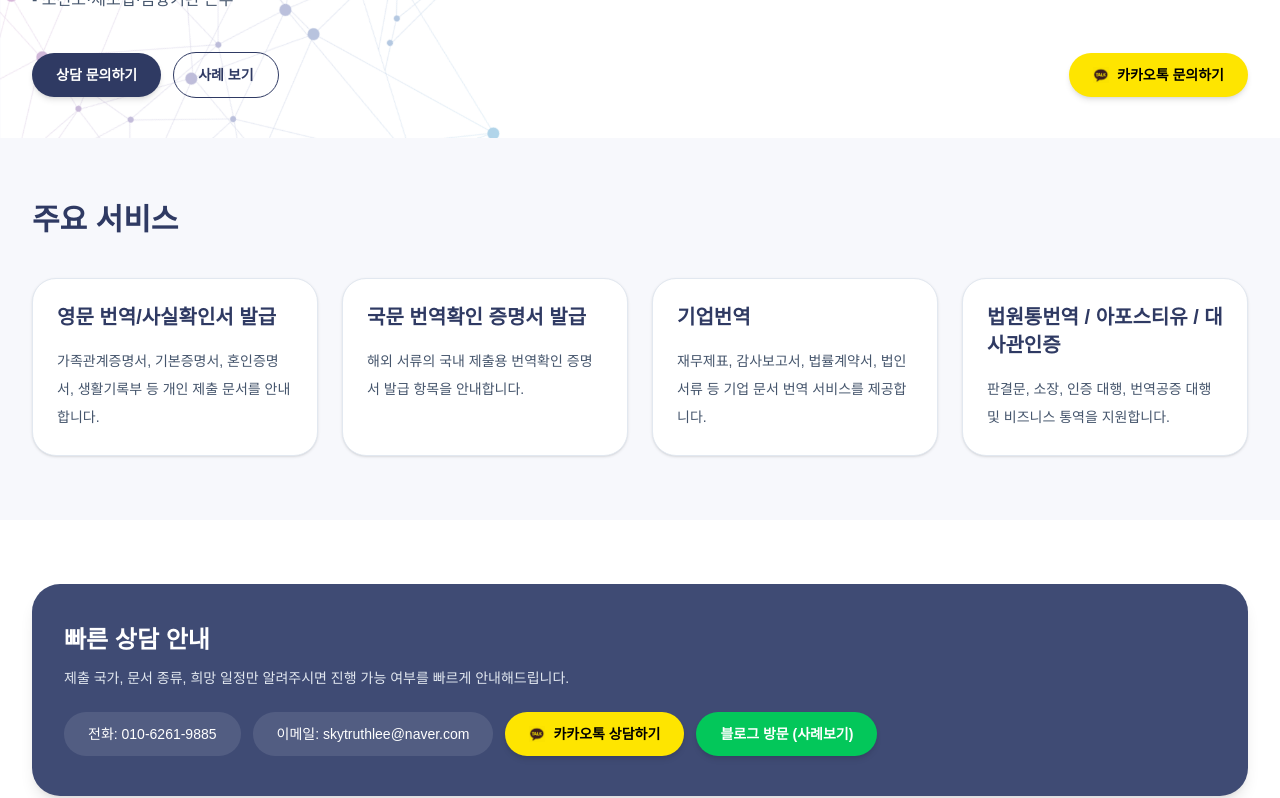
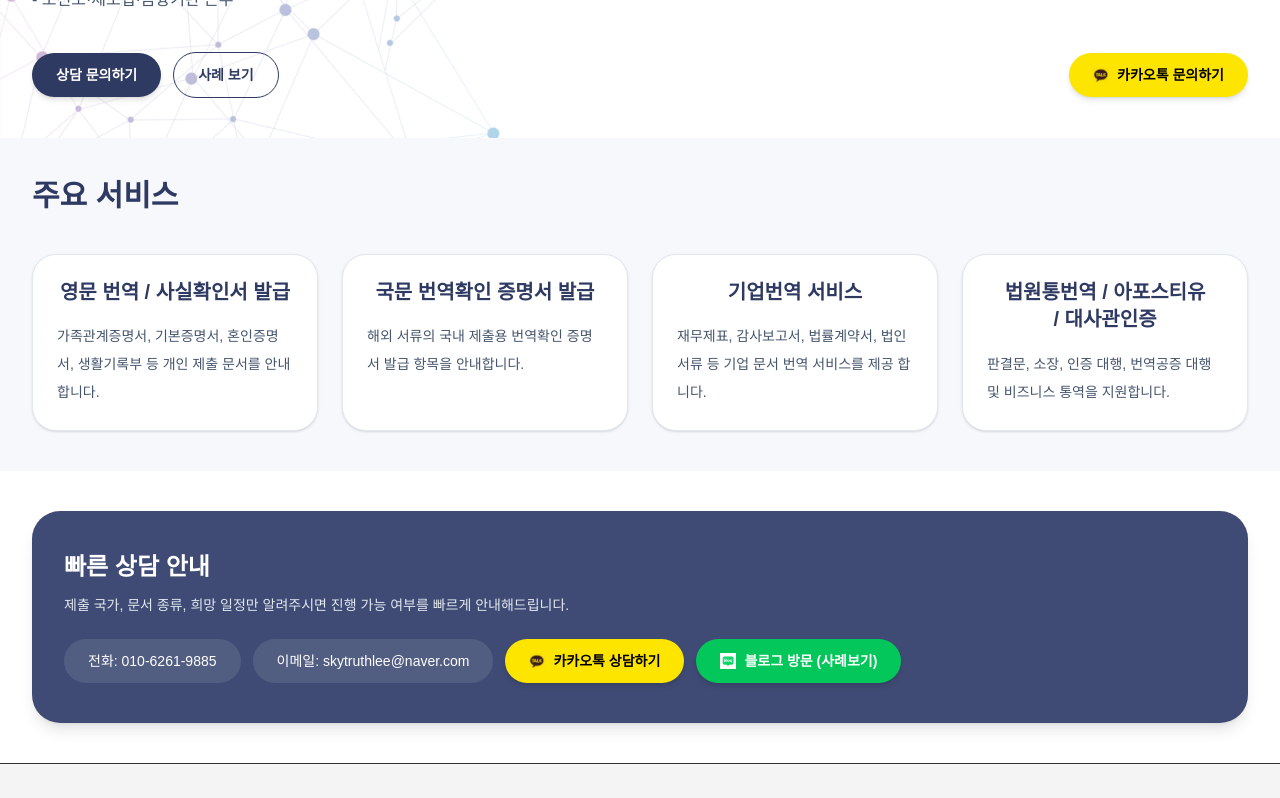
Before and after one commit to loveautumnsky1007-lab/jin-translation, a Next.js app: page / in a window 1280 px wide. Shown: the part 540-1338 px from the top of the page. Built offline with nearby package versions, Linux system fonts and the light colour scheme.

Commit message:
메뉴링크추가

```diff
--- a/app/page.tsx
+++ b/app/page.tsx
@@ -21,13 +21,15 @@ export default function Home() {
                   행정안전부 공인 · 대한외국어번역행정사협회
                 </span>
               </div>
-              <p className="mb-4 inline-block rounded-full bg-white px-4 py-1 text-sm font-medium text-[#3f4b74] shadow-sm">
-                번역 · 공증 · 아포스티유 · 대사관인증
+              <p className="mb-4 inline-block rounded-full bg-[#ccd4eb] px-6 py-1 text-sm font-medium text-[#3f4b74] shadow-sm">
+                당일번역 · 급행번역 · 익일수령
               </p>
               <h1 className="text-3xl font-bold leading-tight text-[#2f3a63] sm:text-4xl lg:text-5xl">
+
                 정확하고 신속한
                 <br />
                 번역/인증 서비스를 제공합니다
+
               </h1>
               <p className="mt-6 text-base leading-7 text-slate-600 sm:text-lg sm:leading-8">
                 개인 문서부터 기업 문서까지, 제출 목적에 맞는 번역과 확인서 발급,
@@ -79,46 +81,64 @@ export default function Home() {
           </div>
         </section>
 
-        <section id="services" className="mx-auto max-w-7xl px-6 py-16 lg:px-8">
+        <section id="services" className="mx-auto max-w-7xl px-6 py-10 lg:px-8">
           <div className="mb-10">
             <h2 className="text-3xl font-bold text-[#2f3a63]">주요 서비스</h2>
-            <p className="mt-3 text-slate-600">
-            </p>
           </div>
 
           <div className="grid gap-6 md:grid-cols-2 xl:grid-cols-4">
             {[
               {
-                title: "영문 번역/사실확인서 발급",
+                title: "영문 번역 / 사실확인서 발급",
                 desc: "가족관계증명서, 기본증명서, 혼인증명서, 생활기록부 등 개인 제출 문서를 안내합니다.",
+                link: "https://blog.naver.com/PostList.nhn?blogId=skytruthlee&from=postList&categoryNo=22",
+
               },
               {
                 title: "국문 번역확인 증명서 발급",
                 desc: "해외 서류의 국내 제출용 번역확인 증명서 발급 항목을 안내합니다.",
+                link: "https://blog.naver.com/PostList.nhn?blogId=skytruthlee&from=postList&categoryNo=22",
+
               },
               {
-                title: "기업번역",
-                desc: "재무제표, 감사보고서, 법률계약서, 법인 서류 등 기업 문서 번역 서비스를 제공합니다.",
+                title: "기업번역 서비스",
+                desc: "재무제표, 감사보고서, 법률계약서, 법인 서류 등 기업 문서 번역 서비스를 제공 합니다.",
+                link: "https://blog.naver.com/PostList.naver?blogId=skytruthlee&from=postList&categoryNo=10",
+
               },
               {
-                title: "법원통번역 / 아포스티유 / 대사관인증",
+                title: (
+                  <>
+                    법원통번역 / 아포스티유 <br />
+                    / 대사관인증
+                  </>
+                ),
                 desc: "판결문, 소장, 인증 대행, 번역공증 대행 및 비즈니스 통역을 지원합니다.",
+                link: "https://blog.naver.com/PostList.naver?blogId=skytruthlee&from=postList&categoryNo=27",
+
               },
-            ].map((item) => (
-              <div
-                key={item.title}
-                className="rounded-[24px] border border-slate-200 bg-white p-6 shadow-sm transition hover:-translate-y-1 hover:shadow-lg"
+            ].map((item, idx) => (
+              <a
+                key={idx}
+                href={item.link}
+                target="_blank"
+                rel="noopener noreferrer"
+                className="block rounded-[24px] border border-slate-200 bg-white p-6 text-center shadow-sm transition hover:-translate-y-1 hover:shadow-lg cursor-pointer"
               >
+                <h3 className="text-xl font-bold text-[#2f3a63] leading-snug">
+                  {item.title}
+                </h3>
 
-                <h3 className="text-xl font-bold text-[#2f3a63]">{item.title}</h3>
-                <p className="mt-4 text-sm leading-7 text-slate-600">{item.desc}</p>
-              </div>
+                <p className="mt-4 text-left text-sm leading-7 text-slate-600">
+                  {item.desc}
+                </p>
+              </a>
             ))}
           </div>
         </section>
 
         <section id="contact" className="bg-white">
-          <div className="mx-auto max-w-7xl px-6 py-16 lg:px-8">
+          <div className="mx-auto max-w-7xl px-6 py-10 lg:px-8">
             <div className="rounded-[28px] bg-[#3f4b74] px-8 py-10 text-white shadow-lg">
               <h2 className="text-2xl font-bold">빠른 상담 안내</h2>
               <p className="mt-3 text-sm text-slate-200">
@@ -153,6 +173,11 @@ export default function Home() {
                   rel="noopener noreferrer"
                   className="inline-flex items-center justify-center rounded-full bg-[#03C75A] px-6 py-3 font-semibold text-white shadow-md transition hover:brightness-90"
                 >
+                  <img
+                    src="/naver.png"
+                    alt="블로그 방문"
+                    className="mr-2 h-4 w-4 object-contain"
+                  />
                   블로그 방문 (사례보기)
                 </a>
               </div>
--- a/components/Header.tsx
+++ b/components/Header.tsx
@@ -5,38 +5,90 @@ import { useState } from "react";
 const menuItems = [
   {
     title: "영문 번역/사실확인서",
+    link: "https://blog.naver.com/PostList.nhn?blogId=skytruthlee&from=postList&categoryNo=22",
     children: [
-      "가족/기본/혼인 증명서",
-      "생활기록부/성적증명서",
-      "납세증명/금융거래내역 자료",
-      "아포스티유 서류",
+      {
+        name: "가족/기본/혼인 증명서",
+        link: "https://blog.naver.com/PostSearchList.naver?blogId=skytruthlee&categoryNo=0&SearchText=%EA%B0%80%EC%A1%B1&orderBy=date&range=all",
+      },
+      {
+        name: "생활기록부/성적증명서",
+        link: "https://blog.naver.com/PostSearchList.naver?blogId=skytruthlee&categoryNo=0&SearchText=%EC%83%9D%ED%99%9C&orderBy=date&range=all",
+      },
+      {
+        name: "납세증명/금융거래내역 자료",
+        link: "https://blog.naver.com/PostSearchList.naver?blogId=skytruthlee&categoryNo=0&SearchText=%EA%B8%88%EC%9C%B5&orderBy=date&range=all",
+      },
+      {
+        name: "아포스티유 서류",
+        link: "https://blog.naver.com/PostSearchList.naver?blogId=skytruthlee&categoryNo=0&SearchText=%EC%95%84%ED%8F%AC%EC%8A%A4%ED%8B%B0%EC%9C%A0&orderBy=date&range=all",
+      },
     ],
   },
   {
     title: "국문 번역확인 증명서",
+    link: "https://blog.naver.com/PostList.nhn?blogId=skytruthlee&from=postList&categoryNo=22",
     children: [
-      "해외아포스티유 서류",
-      "해외 학위증",
-      "해외 출생증명서/사망증명서",
-      "해외세무 자료/해외법률 자료",
+      {
+        name: "해외아포스티유 서류",
+        link: "https://blog.naver.com/PostSearchList.naver?blogId=skytruthlee&categoryNo=0&SearchText=%EC%95%84%ED%8F%AC%EC%8A%A4%ED%8B%B0%EC%9C%A0&orderBy=date&range=all",
+      },
+      {
+        name: "해외 학위증",
+        link: "https://blog.naver.com/PostSearchList.naver?blogId=skytruthlee&categoryNo=0&SearchText=%ED%95%99%EC%9C%84&orderBy=date&range=all",
+      },
+      {
+        name: "해외 출생증명서/사망증명서",
+        link: "https://blog.naver.com/PostSearchList.naver?blogId=skytruthlee&categoryNo=0&SearchText=%EC%B6%9C%EC%83%9D&orderBy=date&range=all",
+      },
+      {
+        name: "해외세무 자료/해외법률 자료",
+        link: "https://blog.naver.com/PostSearchList.naver?blogId=skytruthlee&categoryNo=0&SearchText=%EB%B2%95%EB%A5%A0&orderBy=date&range=all",
+      },
     ],
   },
   {
     title: "기업번역",
+    link: "https://blog.naver.com/PostList.naver?blogId=skytruthlee&from=postList&categoryNo=10",
     children: [
-      "재무제표/감사보고서/주주총회영업보고서",
-      "법률 계약서",
-      "법인등기부등본",
-      "정관/이사회의사록/사업계획",
+      {
+        name: "재무제표/감사보고서/주주총회영업보고서",
+        link: "https://blog.naver.com/PostSearchList.naver?blogId=skytruthlee&categoryNo=0&SearchText=%EC%9E%AC%EB%AC%B4%EC%A0%9C%ED%91%9C&orderBy=date&range=all",
+      },
+      {
+        name: "법률 계약서",
+        link: "https://blog.naver.com/PostSearchList.naver?blogId=skytruthlee&categoryNo=0&SearchText=%EA%B3%84%EC%95%BD&orderBy=date&range=all",
+      },
+      {
+        name: "법인등기부등본",
+        link: "https://blog.naver.com/PostSearchList.naver?blogId=skytruthlee&categoryNo=0&SearchText=%EB%93%B1%EA%B8%B0%EB%B6%80%EB%93%B1%EB%B3%B8&orderBy=date&range=all",
+      },
+      {
+        name: "정관/이사회의사록/사업계획",
+        link: "https://blog.naver.com/PostSearchList.naver?blogId=skytruthlee&categoryNo=0&SearchText=%EC%A0%95%EA%B4%80&orderBy=date&range=all",
+      },
     ],
   },
   {
     title: "법원통번역/아포스티유",
+    link: "https://blog.naver.com/PostList.naver?blogId=skytruthlee&from=postList&categoryNo=27",
     children: [
-      "판결문/소장/법원문서 번역",
-      "아포스티유/영사확인/대사관인증 대행",
-      "번역공증 대행",
-      "각종 일반 문서 번역 및 비즈니스 일반 통역",
+      {
+        name: "판결문/소장/법원문서 번역",
+        link: "https://blog.naver.com/PostSearchList.naver?blogId=skytruthlee&categoryNo=0&SearchText=%EB%B2%95%EC%9B%90&orderBy=date&range=all",
+      },
+      {
+        name: "아포스티유/영사확인/대사관인증 대행",
+        link: "https://blog.naver.com/PostSearchList.naver?blogId=skytruthlee&categoryNo=0&SearchText=%EC%95%84%ED%8F%AC%EC%8A%A4%ED%8B%B0%EC%9C%A0&orderBy=date&range=all",
+      },
+      {
+        name: "번역공증 대행",
+        link: "https://blog.naver.com/PostSearchList.naver?blogId=skytruthlee&categoryNo=0&SearchText=%EA%B3%B5%EC%A6%9D&orderBy=date&range=all",
+      },
+      {
+        name: "각종 일반 문서 번역 및 비즈니스 일반 통역",
+        link: "https://blog.naver.com/PostSearchList.naver?blogId=skytruthlee&categoryNo=0&SearchText=%ED%86%B5%EC%97%AD&orderBy=date&range=all",
+      },
     ],
   },
 ];
@@ -54,9 +106,14 @@ export default function Header() {
         <nav className="hidden items-center gap-8 lg:flex">
           {menuItems.map((menu) => (
             <div key={menu.title} className="group relative">
-              <button className="py-3 text-[15px] font-semibold text-[#33415f] transition hover:text-[#3f4b74]">
+              <a
+                href={menu.link}
+                target="_blank"
+                rel="noopener noreferrer"
+                className="block py-3 text-[15px] font-semibold text-[#33415f] transition hover:text-[#3f4b74]"
+              >
                 {menu.title}
-              </button>
+              </a>
 
               <div className="invisible absolute left-1/2 top-full z-50 w-[320px] -translate-x-1/2 translate-y-3 opacity-0 transition-all duration-200 group-hover:visible group-hover:translate-y-0 group-hover:opacity-100">
                 <div className="overflow-hidden rounded-[22px] border border-slate-200 bg-white shadow-xl">
@@ -65,12 +122,14 @@ export default function Header() {
                   </div>
                   <ul className="space-y-1 px-4 py-4">
                     {menu.children.map((child) => (
-                      <li key={child}>
+                      <li key={child.name}>
                         <a
-                          href="#services"
+                          href={child.link}
+                          target="_blank"
+                          rel="noopener noreferrer"
                           className="block rounded-xl px-3 py-3 text-sm leading-6 text-slate-700 transition hover:bg-[#f1f4fb] hover:text-[#2f3a63]"
                         >
-                          {child}
+                          {child.name}
                         </a>
                       </li>
                     ))}
@@ -103,18 +162,26 @@ export default function Header() {
             <div className="space-y-4">
               {menuItems.map((menu) => (
                 <div key={menu.title} className="rounded-2xl border border-slate-200">
-                  <div className="rounded-t-2xl bg-[#3f4b74] px-4 py-3 text-sm font-bold text-white">
+                  <a
+                    href={menu.link}
+                    target="_blank"
+                    rel="noopener noreferrer"
+                    className="block rounded-t-2xl bg-[#3f4b74] px-4 py-3 text-sm font-bold text-white"
+                    onClick={() => setMobileOpen(false)}
+                  >
                     {menu.title}
-                  </div>
+                  </a>
                   <ul className="space-y-1 px-3 py-3">
                     {menu.children.map((child) => (
-                      <li key={child}>
+                      <li key={child.name}>
                         <a
-                          href="#services"
+                          href={child.link}
+                          target="_blank"
+                          rel="noopener noreferrer"
                           className="block rounded-xl px-3 py-2 text-sm text-slate-700 hover:bg-[#f1f4fb]"
                           onClick={() => setMobileOpen(false)}
                         >
-                          {child}
+                          {child.name}
                         </a>
                       </li>
                     ))}
```
Lines whose indentation alone changed are shown as unchanged.
